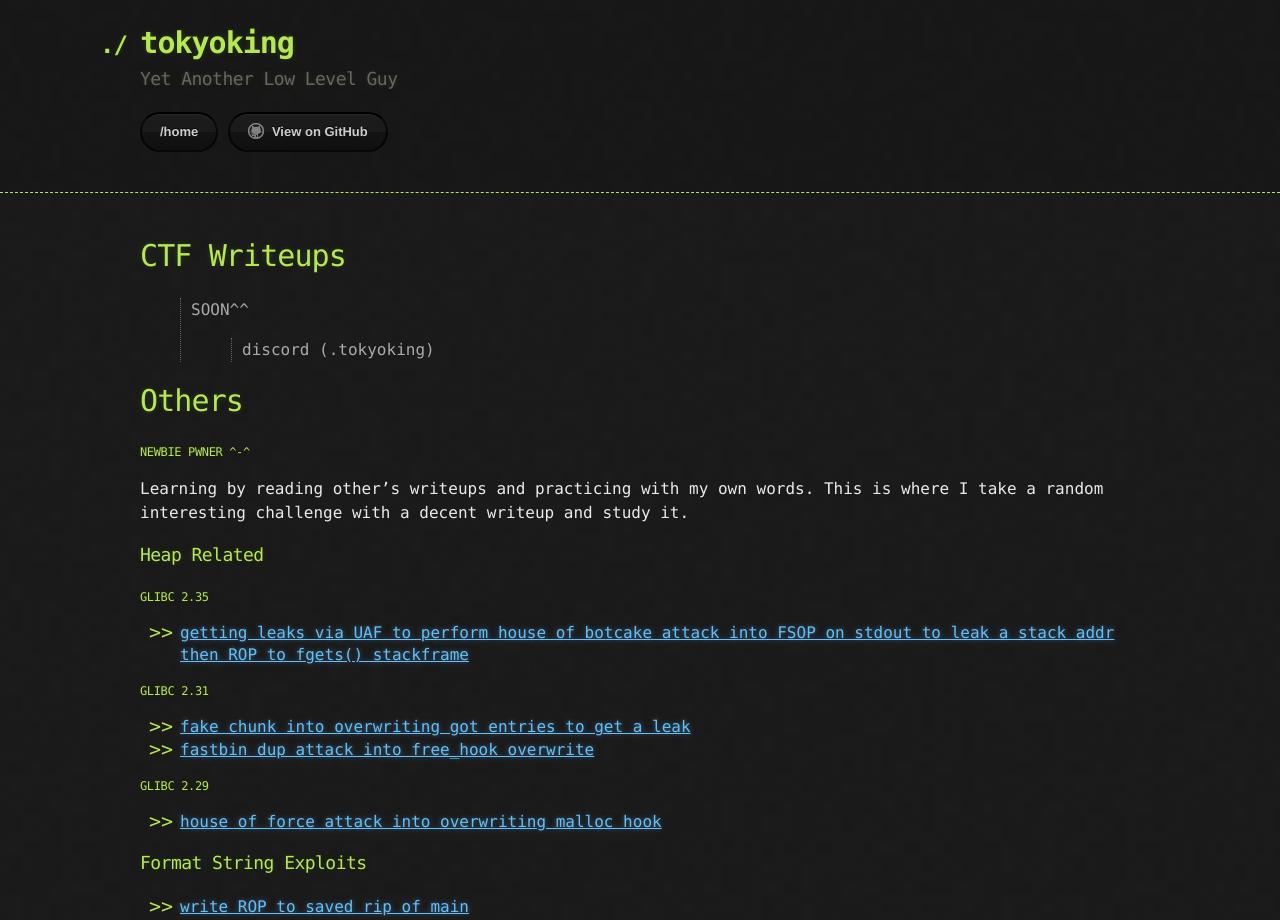
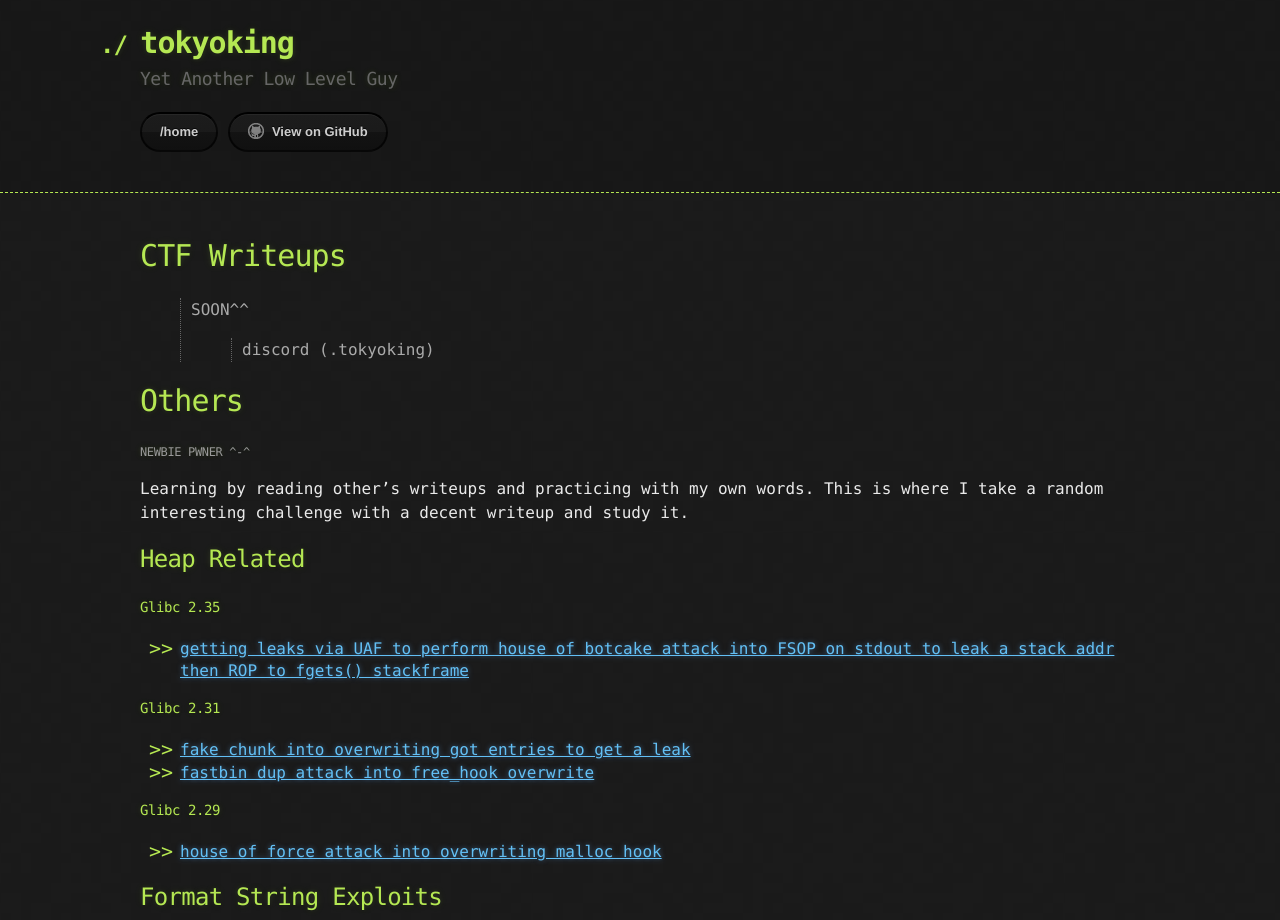
Before and after one commit to 4rsp/4rsp.github.io, a Jekyll site: the page built from index.md, in a window 1280 px wide. Shown: the top 920 px of the page. Built offline with Jekyll 4.4.1, drawn with Linux system fonts in a browser that asks for light colours; our own code applies the rules of GitHub Pages for plain Markdown files.

```diff
--- a/index.md
+++ b/index.md
@@ -10,29 +10,29 @@ layout: default
 >> discord (.tokyoking)
 
 # Others
-##### newbie pwner ^-^
+###### newbie pwner ^-^
 Learning by reading other's writeups and practicing with my own words. This is where I take a random interesting challenge with a decent writeup and study it.
 
-### Heap Related
-##### Glibc 2.35
+## Heap Related
+#### Glibc 2.35
 *  [getting leaks via UAF to perform house of botcake attack into FSOP on stdout to leak a stack addr then ROP to fgets() stackframe](/ctfwriteups/heap/otherbins/ImaginaryCTF23/mailman/README.md)
 
-##### Glibc 2.31
+#### Glibc 2.31
 *   [fake chunk into overwriting got entries to get a leak](/ctfwriteups/heap/tcache/BACKDOOR23/Konsolidator/README.md)
 *   [fastbin dup attack into free_hook overwrite](/ctfwriteups/heap/otherbins/JUSTCTF22/pwn_notes/README.md)
 
-##### Glibc 2.29
+#### Glibc 2.29
 *   [house of force attack into overwriting malloc hook](/ctfwriteups/heap/otherbins/SUNSHINECTF23/House_of_Sus/README.md)
 
-### Format String Exploits
+## Format String Exploits
 *   [write ROP to saved rip of main](/ctfwriteups/format_string/BACKDOOR23/Baby_formatter/README.md)
 *   [overwrite the key to pass a check](/ctfwriteups/format_string/BlueHensCTF24/README.md)
 
-### Shellcoding
+## Shellcoding
 *   [calling mprotect() into self modifying shellcode](/ctfwriteups/shellcode/HKCERTCTF24/shellcode_runner3/README.md)
 *   [getting a leak from not cleared fs_base register into calling one_gaget](/ctfwriteups/shellcode/HKCERTCTF24/shellcode_runner3/README.md)
 
-### Buffer overflow
+## Buffer overflow
 *   [Brute-forcing a fork() process into leaking canary](/ctfwriteups/buffer_overflow/UTCCTF24/README.md)
 
 
```
